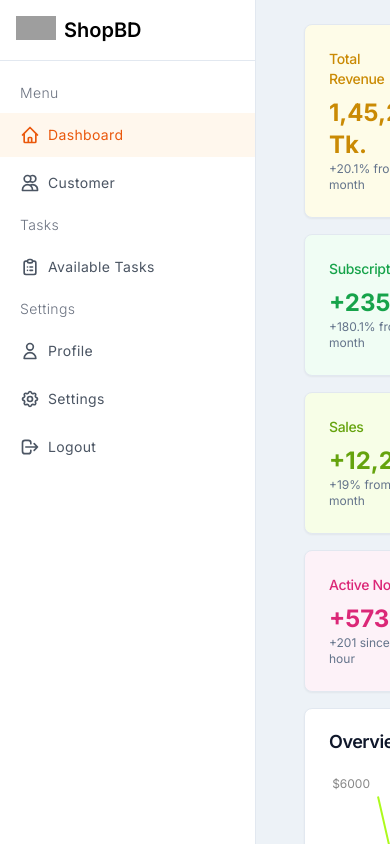
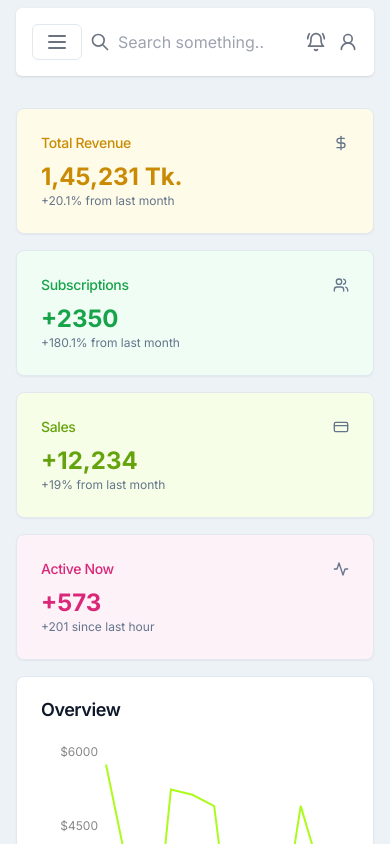
Before and after one commit to imranwebdeveloper/shop-bd, a Next.js app: page /dashboard in a window 390 px wide. Built offline with nearby package versions, Linux system fonts and the light colour scheme; grey boxes are pictures that could not be loaded.

Commit message:
add mobile menu

```diff
--- a/app/(dashboard)/dashboard/customer/page.tsx
+++ b/app/(dashboard)/dashboard/customer/page.tsx
@@ -6,9 +6,9 @@ import Sales from "@/components/Sales";
 
 const CustomerPage = () => {
   return (
-    <div className=" p-8  ">
-      <div className="grid grid-cols-3 gap-4">
-        <div className="col-span-2">
+    <div className="mt-8">
+      <div className="grid md:grid-cols-3 gap-4">
+        <div className="md:col-span-2">
           <Acquisition />
         </div>
         <Customer />
--- a/app/(dashboard)/dashboard/layout.tsx
+++ b/app/(dashboard)/dashboard/layout.tsx
@@ -1,3 +1,4 @@
+import DashboardHeader from "@/components/DashboardHeader";
 import Sidebar from "@/components/Sidebar";
 import React from "react";
 
@@ -6,8 +7,17 @@ interface MobileLayoutProps {
 }
 
 const Dashboard = async ({ children }: MobileLayoutProps) => {
-  //   const data: any = await getCurrentUser();
-  return <Sidebar>{children}</Sidebar>;
+  return (
+    <div className="min-h-screen flex antialiased ">
+      <div className="hidden md:block">
+        <Sidebar />
+      </div>
+      <div className="px-4 flex-1 relative h-screen overflow-scroll overflow-x-hidden  ">
+        <DashboardHeader />
+        {children}
+      </div>
+    </div>
+  );
 };
 
 export default Dashboard;
--- a/app/(dashboard)/dashboard/page.tsx
+++ b/app/(dashboard)/dashboard/page.tsx
@@ -14,7 +14,7 @@ import RecentSales from "@/components/Recent";
 
 const DashboardPage = () => {
   return (
-    <div className=" space-y-4 p-8 pt-6">
+    <div className=" space-y-4 pt-6">
       <div className="grid gap-4 md:grid-cols-2 lg:grid-cols-4">
         <Card className="bg-yellow-50 text-yellow-600">
           <CardHeader className="flex flex-row items-center justify-between space-y-0 pb-2">
@@ -65,16 +65,16 @@ const DashboardPage = () => {
           </CardContent>
         </Card>
       </div>
-      <div className="grid gap-4 md:grid-cols-2 lg:grid-cols-7">
-        <Card className="col-span-4">
+      <div className="grid gap-4 md:grid-cols-8 ">
+        <Card className="md:col-span-5">
           <CardHeader>
             <CardTitle>Overview</CardTitle>
           </CardHeader>
-          <CardContent className="pl-2">
+          <CardContent>
             <Overview />
           </CardContent>
         </Card>
-        <Card className="col-span-3">
+        <Card className="md:col-span-3 ">
           <CardHeader>
             <CardTitle>Recent Sales</CardTitle>
             <CardDescription>You made 265 sales this month.</CardDescription>
--- /dev/null
+++ b/components/DashboardHeader.tsx
@@ -0,0 +1,26 @@
+"use client";
+
+import SearchBox from "./SearchBox";
+import { BellRing, User2 } from "lucide-react";
+import Menubar from "./Menu";
+
+const DashboardHeader = () => {
+  return (
+    <header className="my-2 flex  items-center rounded-md bg-white p-4 shadow  ">
+      <Menubar />
+      <div className="flex flex-1 items-center gap-2">
+        <SearchBox />
+      </div>
+      <div className="flex gap-3 text-gray-500 items-center ">
+        <button className={`hover-bg-secondary relative `}>
+          <BellRing className="h-5 w-5" />
+        </button>
+        <button className="hover-bg-secondary ">
+          <User2 className="h-5 w-5" />
+        </button>
+      </div>
+    </header>
+  );
+};
+
+export default DashboardHeader;
--- /dev/null
+++ b/components/Menu.tsx
@@ -0,0 +1,28 @@
+"use client";
+
+import { Button } from "@/components/ui/Button";
+
+import { Sheet, SheetContent, SheetTrigger } from "@/components/ui/sheet";
+import Sidebar from "./Sidebar";
+import { Menu } from "lucide-react";
+
+const Menubar = () => {
+  return (
+    <Sheet>
+      <SheetTrigger asChild>
+        <Button
+          variant="outline"
+          className="mr-2 md:hidden text-gray-500 "
+          size="sm"
+        >
+          <Menu />
+        </Button>
+      </SheetTrigger>
+      <SheetContent position="left" size="content">
+        <Sidebar />
+      </SheetContent>
+    </Sheet>
+  );
+};
+
+export default Menubar;
--- a/components/Overview.tsx
+++ b/components/Overview.tsx
@@ -63,7 +63,7 @@ const data = [
 
 export function Overview() {
   return (
-    <ResponsiveContainer width="100%" height={350}>
+    <ResponsiveContainer height={350}>
       <LineChart data={data}>
         <XAxis
           dataKey="name"
--- a/components/Recent.tsx
+++ b/components/Recent.tsx
@@ -1,11 +1,10 @@
-import { Avatar, AvatarFallback, AvatarImage } from "@/components/ui/avatar";
+import { Avatar, AvatarFallback } from "@/components/ui/avatar";
 
 const RecentSales = () => {
   return (
     <div className="space-y-8">
       <div className="flex items-center">
         <Avatar className="h-9 w-9">
-          <AvatarImage src="/avatars/01.png" alt="Avatar" />
           <AvatarFallback>OM</AvatarFallback>
         </Avatar>
         <div className="ml-4 space-y-1">
@@ -18,7 +17,6 @@ const RecentSales = () => {
       </div>
       <div className="flex items-center">
         <Avatar className="flex h-9 w-9 items-center justify-center space-y-0 border">
-          <AvatarImage src="/avatars/02.png" alt="Avatar" />
           <AvatarFallback>JL</AvatarFallback>
         </Avatar>
         <div className="ml-4 space-y-1">
@@ -29,7 +27,6 @@ const RecentSales = () => {
       </div>
       <div className="flex items-center">
         <Avatar className="h-9 w-9">
-          <AvatarImage src="/avatars/03.png" alt="Avatar" />
           <AvatarFallback>IN</AvatarFallback>
         </Avatar>
         <div className="ml-4 space-y-1">
@@ -42,7 +39,6 @@ const RecentSales = () => {
       </div>
       <div className="flex items-center">
         <Avatar className="h-9 w-9">
-          <AvatarImage src="/avatars/04.png" alt="Avatar" />
           <AvatarFallback>WK</AvatarFallback>
         </Avatar>
         <div className="ml-4 space-y-1">
@@ -53,7 +49,6 @@ const RecentSales = () => {
       </div>
       <div className="flex items-center">
         <Avatar className="h-9 w-9">
-          <AvatarImage src="/avatars/05.png" alt="Avatar" />
           <AvatarFallback>SD</AvatarFallback>
         </Avatar>
         <div className="ml-4 space-y-1">
--- /dev/null
+++ b/components/SearchBox.tsx
@@ -0,0 +1,37 @@
+"use client";
+
+import React from "react";
+
+const SearchBox = () => {
+  return (
+    <div className="max-w-md">
+      <div className="relative flex w-full items-center gap-2 overflow-hidden  ">
+        <div className="grid h-full  place-items-center text-gray-500">
+          <svg
+            xmlns="http://www.w3.org/2000/svg"
+            className="h-5 w-5"
+            fill="none"
+            viewBox="0 0 24 24"
+            stroke="currentColor"
+          >
+            <path
+              strokeLinecap="round"
+              strokeLinejoin="round"
+              strokeWidth="2"
+              d="M21 21l-6-6m2-5a7 7 0 11-14 0 7 7 0 0114 0z"
+            />
+          </svg>
+        </div>
+
+        <input
+          className="peer h-full w-full pr-2  text-gray-700 outline-none"
+          type="text"
+          id="search"
+          placeholder="Search something.."
+        />
+      </div>
+    </div>
+  );
+};
+
+export default SearchBox;
--- a/components/Sidebar.tsx
+++ b/components/Sidebar.tsx
@@ -10,17 +10,13 @@ import {
   useSelectedLayoutSegment,
   usePathname,
 } from "next/navigation";
+import DashboardHeader from "./DashboardHeader";
 
-interface Props {
-  children: React.ReactNode;
-}
-
-const Sidebar: React.FC<Props> = ({ children }) => {
+const Sidebar: React.FC = () => {
   const path = usePathname();
 
   return (
-    <div className="min-h-screen flex  antialiased ">
-      <div className=" w-64 bg-white min-h-full border-r">
+    <div className=" w-64 bg-white min-h-full">
       <div className="p-4 border-b">
         <Link href="/" className="flex gap-2">
           <Image
@@ -292,10 +288,6 @@ const Sidebar: React.FC<Props> = ({ children }) => {
         </ul>
       </div>
     </div>
-      <div className="px-4 flex-1 relative h-screen overflow-scroll overflow-x-hidden  ">
-        {children}
-      </div>
-    </div>
   );
 };
 
```
Also changed, not shown: 1 other file (tests, documents, lock files or other folders). Lines whose indentation alone changed are shown as unchanged.
